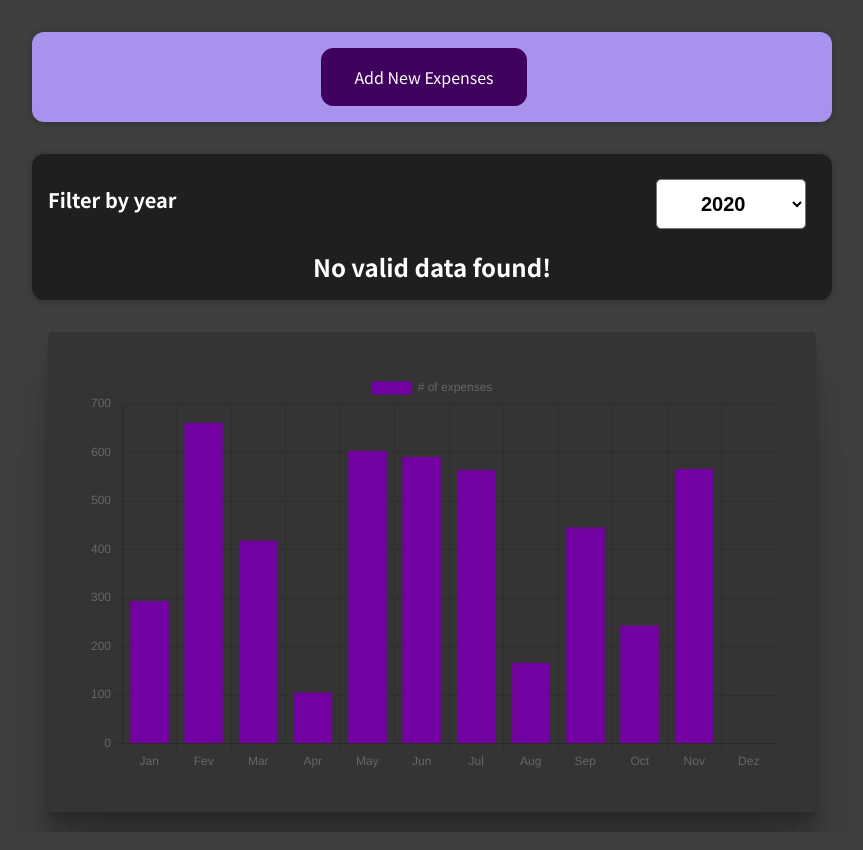
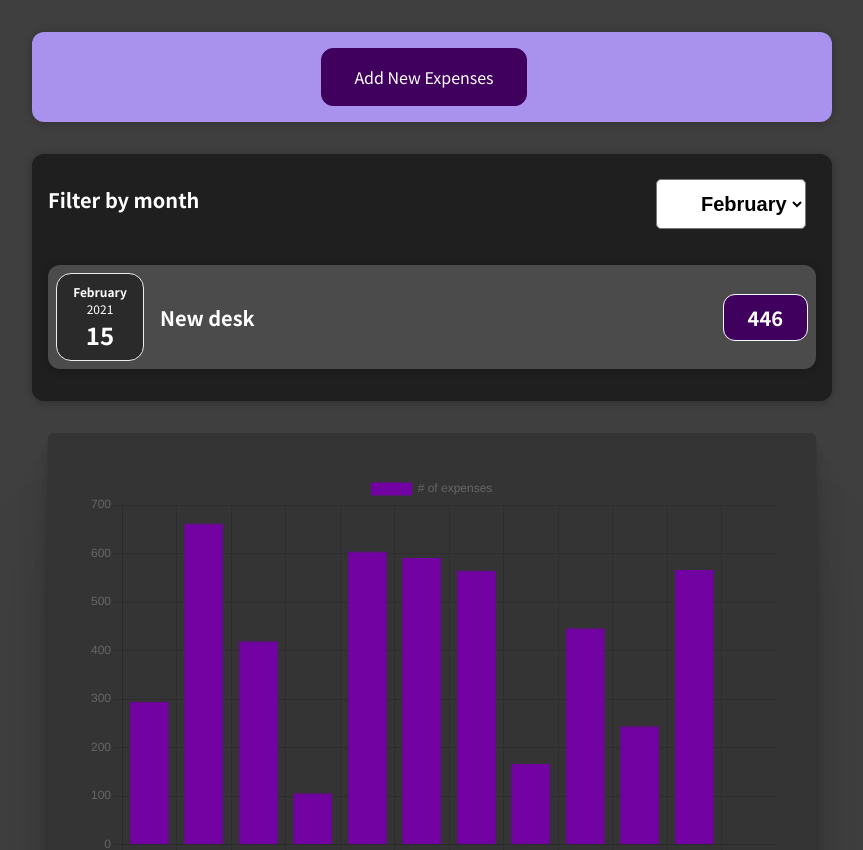
Before and after one commit to alexercolin/money-control, a React (Create React App) app: page / in a window 1280 px wide. Shown: the top 850 px of the page, without its empty margins (208-1071 px from the left). Built offline with nearby package versions, Linux system fonts and the light colour scheme.

Commit message:
feat: change filter from year to month

```diff
--- a/src/components/Expenses/Expenses.js
+++ b/src/components/Expenses/Expenses.js
@@ -6,14 +6,14 @@ import "./Expenses.css";
 
 const Expenses = (props) => {
   const { data: items } = props;
-  const [filteredYear, setFilter] = useState("2020");
+  const [filteredYear, setFilter] = useState("1");
 
-  const filterChangeHandler = (selectedYear) => {
-    setFilter(selectedYear);
+  const filterChangeHandler = (selectedMonth) => {
+    setFilter(selectedMonth);
   };
 
   const filterExpenses = items.filter((expense) => {
-    return expense.date.getFullYear().toString() === filteredYear;
+    return expense.date.getMonth().toString() === filteredYear;
   });
 
   return (
--- a/src/components/ExpensesFilter/ExpenseFilter.js
+++ b/src/components/ExpensesFilter/ExpenseFilter.js
@@ -9,14 +9,22 @@ const ExpenseFilter = (props) => {
   return (
     <>
       <div className="expense-filter">
-        <label>Filter by year</label>
+        <label>Filter by month</label>
       </div>
       <div className="expense-filter__date">
         <select value={props.selected} onChange={filterHandler} name="dropdown-year">
-          <option value="2022">2022</option>
-          <option value="2021">2021</option>
-          <option value="2020">2020</option>
-          <option value="2019">2019</option>
+          <option value="0">January</option>
+          <option value="1">February</option>
+          <option value="2">March</option>
+          <option value="3">April</option>
+          <option value="4">May</option>
+          <option value="5">June</option>
+          <option value="6">July</option>
+          <option value="7">August</option>
+          <option value="8">September</option>
+          <option value="9">October</option>
+          <option value="10">November</option>
+          <option value="11">December</option>
         </select>
       </div>
     </>
```
